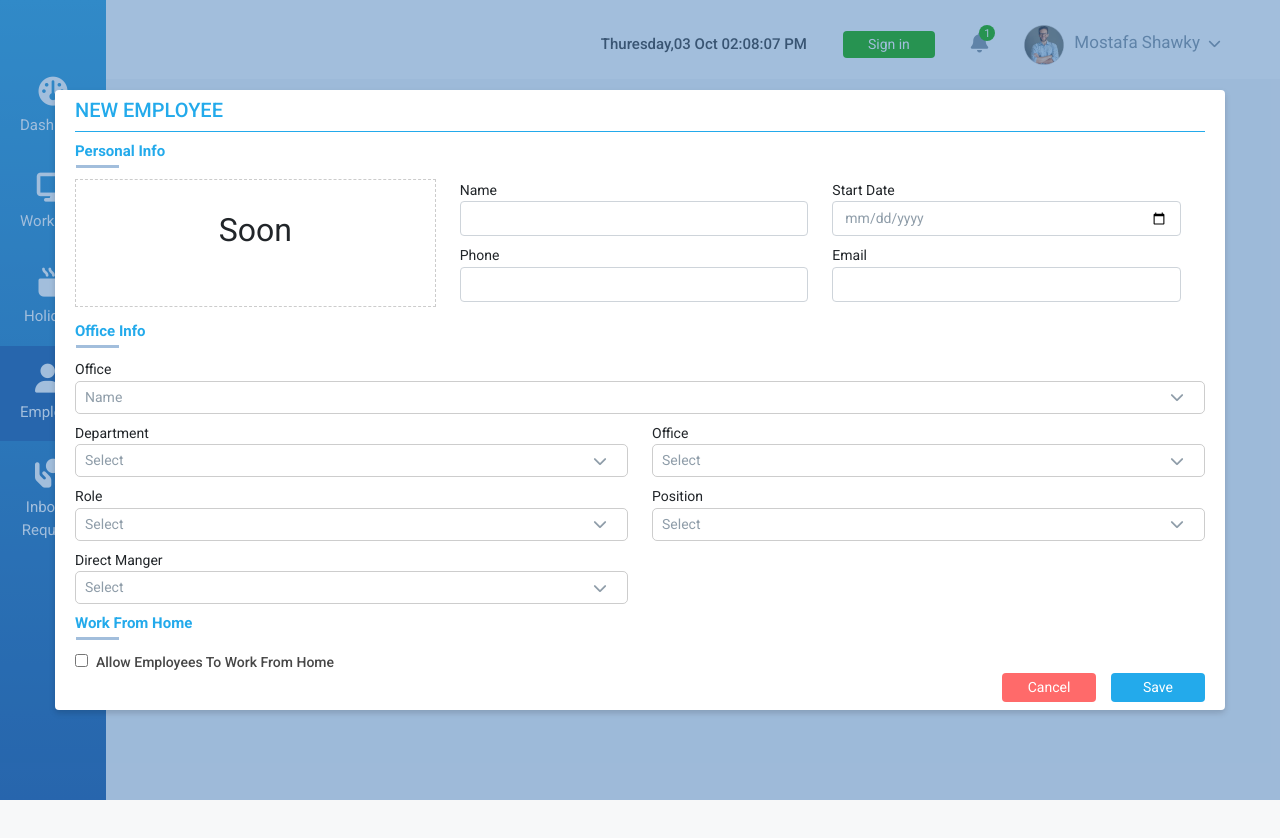
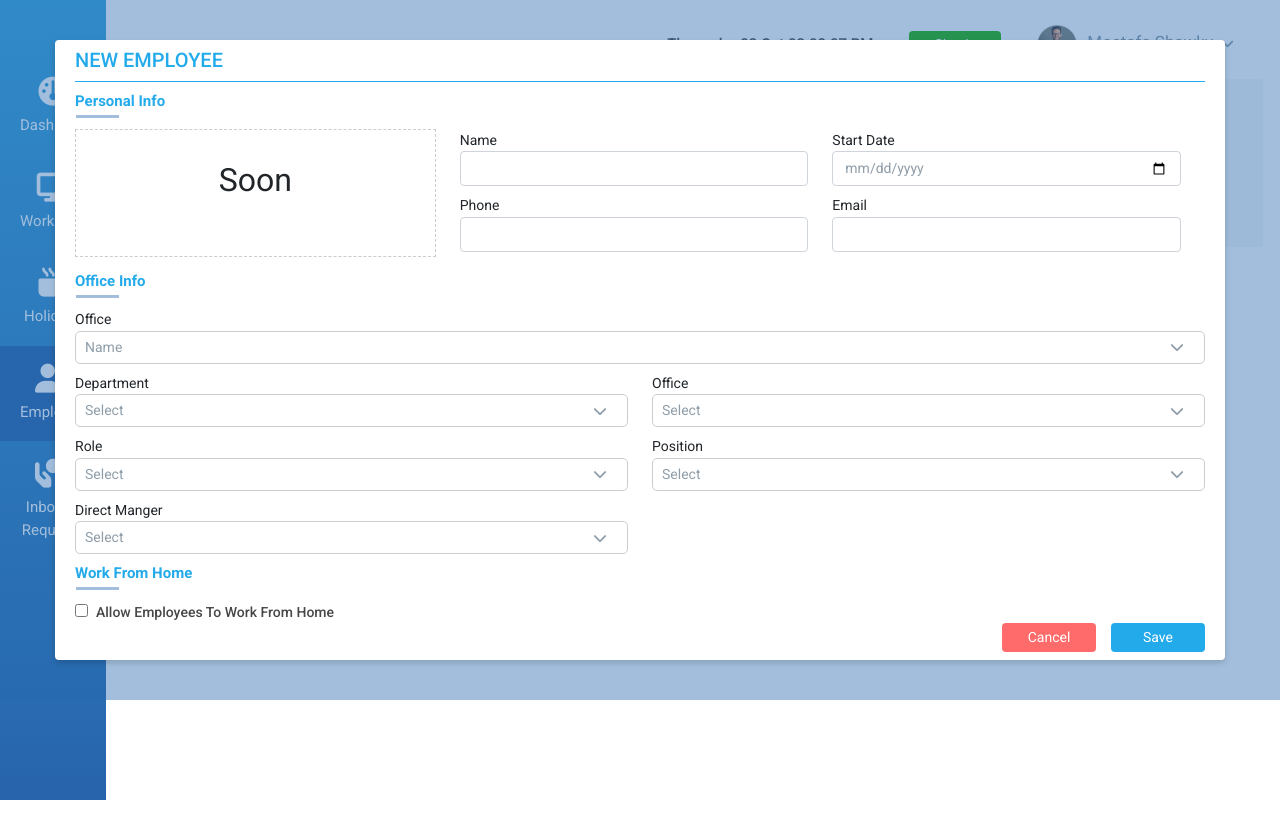
Before and after one commit to Mostafa-Shawky2021/HR-System-Task, a React (Create React App) app: page / in a window 1280 px wide. Both pictures are taken after typing "Sample" into the empty fields and a click on the button "Add new". Shown: the top 838 px of the page. After the commit the page ends 800 px from the top, so only its background shows below. Built offline with nearby package versions, Linux system fonts and the light colour scheme.

Commit message:
finalize responsive

```diff
--- a/src/App.css
+++ b/src/App.css
@@ -1,9 +1,22 @@
 .page-wrapper {
-    padding-left: 15px;
-    padding-left: 15px;
     background-color: var(--main-color);
-    height: 100vh;
-    overflow: hidden;
+    position: relative;
+    left: 11%;
+    -webkit-transition: all 0.2s;
+    -moz-transition: all 0.2s;
+    transition: all 0.2s;
+}
+
+.page-wrapper .page {
+    padding-left: 4px;
+    padding-right: 4px;
+}
+
+@media screen and (min-width:768px) {
+    .page-wrapper .page {
+        padding-left: 24px;
+        padding-right: 10px;
+    }
 }
 
 .page-wrapper .searh-add-wrapper {
@@ -15,7 +28,6 @@
     border-radius: 5px;
     background-color: #fff;
     padding-left: 32px;
-    /* width: 89%; */
 }
 
 .page-wrapper .search-list-wrapper .search-list-icon {
--- a/src/App.jsx
+++ b/src/App.jsx
@@ -34,8 +34,23 @@ const App = () => {
 
     useEffect(() => {
         // Set pagewrapper dynamic
-        const sidebar = document.getElementById('sidebar').clientWidth;
-        const pageWrapper = document.getElementById('page-wrapper').style.paddingLeft = `${sidebar + 20}px`
+        const windowWidth = window.innerWidth;
+        const sidebar = document.getElementById('sidebar')
+        const sidebarWidth = sidebar.clientWidth;
+        const pageWrapper = document.getElementById('page-wrapper')
+
+
+
+
+        // check if the window in xs,sm,md
+        if (windowWidth >= 0 && windowWidth <= 768) {
+            pageWrapper.style.left = '0px'
+            pageWrapper.style.width = '100%'
+        } else {
+            pageWrapper.style.left = `${sidebarWidth}px`
+            pageWrapper.style.width = `${(windowWidth - sidebarWidth) - 17}px`
+        }
+
         setEmployees(employeeData)
     }, [])
 
@@ -145,7 +160,7 @@ const App = () => {
 
                 if (key !== "officeName" && key !== "attendanceName" && key !== "roleName" && key !== "directManagerName") {
                     formData[key].validate = false
-                    console.log(`the key is => ${key}`)
+                    console.log(`the key is => ${key} `)
                 }
 
             }
@@ -177,8 +192,9 @@ const App = () => {
                 )
             }
             <Sidebar employeesCount={employees.length} />
+            <div className="page-wrapper" id="page-wrapper">
                 <Header />
-            <div className="page-wrapper" id="page-wrapper">
+                <div className="page">
                     <div className="searh-add-wrapper">
                         <div className="d-flex">
                             <div className="col">
@@ -198,8 +214,10 @@ const App = () => {
                                 />
                             </div>
                         </div>
+                    </div>
 
                 </div>
+
 
             </div>
         </>
--- a/src/components/formModal/formModal.css
+++ b/src/components/formModal/formModal.css
@@ -1,23 +1,30 @@
 .custom-modal {
-    position: fixed;
+    position: absolute;
     left: 0px;
     top: 0px;
     width: 100%;
-    height: 100%;
     background-color: rgba(40, 104, 174, 0.43);
     display: flex;
     align-items: center;
     justify-content: center;
     z-index: 999;
+    min-height: 700px;
+    overflow: auto;
 }
 
 .custom-modal .form-modal {
-    width: 1170px;
+    width: 90%;
     background-color: #fff;
-    min-height: 500px;
     border-radius: 4px;
     box-shadow: 0 3px 6px 0 rgb(0 0 0 / 16%);
     padding: 8px 20px;
+    margin: 10px auto;
+}
+
+@media screen and (min-width:1200px) {
+    .custom-modal .form-modal {
+        width: 1170px;
+    }
 }
 
 .custom-modal .form-modal .form-label {
--- a/src/components/header/Header.jsx
+++ b/src/components/header/Header.jsx
@@ -1,8 +1,9 @@
 import React from 'react'
 import "./header.css"
 const Header = () => {
+
     return (
-        <header className="header d-flex align-items-center">
+        <header className="header d-flex align-items-center" id="header">
             <div className="header-content d-flex ms-auto align-items-center">
                 <p className="date">Thuresday,03 Oct 02:08:07 PM</p>
                 <div className="signin-wrapper">
--- a/src/components/header/header.css
+++ b/src/components/header/header.css
@@ -3,13 +3,7 @@
     padding-top: 10px;
     flex-grow: 1;
     height: 79px;
-    padding-right: 25px;
-}
-
-@media screen and (min-width:768px) {
-    .header {
-        padding-right: 80px;
-    }
+    width: 100%;
 }
 
 .header .header-content {
@@ -35,12 +29,25 @@
     color: #fff;
     padding: 2px 24px;
     font-size: 14px;
+    display: none;
+}
+
+@media screen and (min-width:768px) {
+    .header .header-content .btn-signin {
+        display: block;
+    }
 }
 
 .header .header-content .notification-wrapper {
     position: relative;
+    display: none;
 }
 
+@media screen and(min-width:768px) {
+    .header .header-content .notification-wrapper {
+        display: block
+    }
+}
 
 .header .header-content .notification-wrapper .notification-count {
     content: '';
@@ -66,6 +73,17 @@
     color: var(--soft-gray-color);
     position: relative;
     cursor: pointer;
+    margin-right: 50px;
+}
+
+@media screen and (min-width:576px) {
+    .header .header-content .user-info-wrapper {}
+}
+
+@media screen and (min-width:992px) {
+    .header .header-content .user-info-wrapper {
+        margin-right: 50px;
+    }
 }
 
 .header .header-content .user-info-wrapper .avatar {
--- a/src/components/sidebar/Sidebar.jsx
+++ b/src/components/sidebar/Sidebar.jsx
@@ -1,9 +1,41 @@
-import React, { useEffect } from 'react';
+import React, { useState } from 'react';
 import './sidebar.css'
 
 const Sidebar = ({ employeesCount }) => {
+    const [closeSidebar, setCloseSidebar] = useState(false)
+
+    const handleCloseSidebar = () => {
+        setCloseSidebar(!closeSidebar)
+        // Set pagewrapper dynamic
+        const windowWidth = window.innerWidth;
+        const sidebar = document.getElementById('sidebar')
+        const sidebarWidth = sidebar.clientWidth;
+        const pageWrapper = document.getElementById('page-wrapper')
+        if (!closeSidebar) {
+            document.getElementById('page-wrapper').style.left = "0px";
+            document.getElementById('page-wrapper').style.width = "100%";
+
+        } else {
+            // Set pagewrapper dynamic
+            if (windowWidth >= 0 && windowWidth <= 768) {
+                pageWrapper.style.left = '0px'
+                pageWrapper.style.width = '100%'
+            } else {
+                const windowWidth = window.innerWidth;
+                const sidebar = document.getElementById('sidebar')
+                const sidebarWidth = sidebar.clientWidth;
+                const pageWrapper = document.getElementById('page-wrapper')
+                pageWrapper.style.left = `${sidebarWidth}px`
+                pageWrapper.style.width = `${(windowWidth - sidebarWidth) - 17}px`
+            }
+
+        }
+    }
     return (
-        <aside className="sidebar" id="sidebar">
+        <aside className={`${closeSidebar ? 'sidebar-close' : ''} sidebar`} id="sidebar">
+            <div className="gear-icon" onClick={handleCloseSidebar}>
+                <i className="fa-solid fa-gear icon"></i>
+            </div>
             <ul className="list-unstyled list ">
                 <li className="item">
                     <a href="#" className="item-link d-flex flex-column">
--- a/src/components/sidebar/sidebar.css
+++ b/src/components/sidebar/sidebar.css
@@ -2,12 +2,36 @@
     padding-top: 59px;
     text-align: center;
     background-image: linear-gradient(to bottom, var(--primary-color), var(--primary-color-seconday));
-    height: 100vh;
-    width: 106px;
+    height: 100%;
     position: fixed;
     left: 0px;
     z-index: 99;
+    -webkit-transition: all 0.3s;
+    -moz-transition: all 0.3s;
+    transition: all 0.3s;
+    width: 106px;
+}
 
+.sidebar.sidebar-close {
+    left: -106px;
+}
+
+.sidebar .gear-icon {
+    position: absolute;
+    right: -30px;
+    top: 81px;
+    color: #ffffff;
+    background-color: var(--secondary-color);
+    width: 30px;
+    height: 29px;
+    font-size: 13px;
+    line-height: 29px;
+    cursor: pointer;
+}
+
+.sidebar .gear-icon .icon {
+    animation: moving-gear 1.4s linear infinite;
+    transform-origin: 50%;
 }
 
 .sidebar .list .item {
@@ -51,3 +75,14 @@
     font-size: 29px;
     margin-bottom: 8px;
 }
+
+@keyframes moving-gear {
+    0% {
+        transform: rotate(0deg)
+    }
+
+    100% {
+        transform: rotate(360deg)
+    }
+
+}
--- a/src/components/submenu/submenu.css
+++ b/src/components/submenu/submenu.css
@@ -9,11 +9,17 @@
     z-index: 99;
     right: -5px;
     top: 45px;
-    display: flex;
+
     transform: scale(0, 0);
     transform-origin: 100% 0%;
     transition: all 0.2s;
+    display: none;
+}
 
+@media screen and (min-width: 768px) {
+    .submenu-wrapper .submenu {
+        display: flex;
+    }
 }
 
 .submenu-wrapper .submenu.animate-submenu {
--- a/src/index.css
+++ b/src/index.css
@@ -19,7 +19,6 @@
 body {
     font-family: var(--font-roboto) !important;
     font-size: var(--font-size-default) !important;
-    height: 50000px;
 }
 
 ul,
```
Lines whose indentation alone changed are shown as unchanged.
